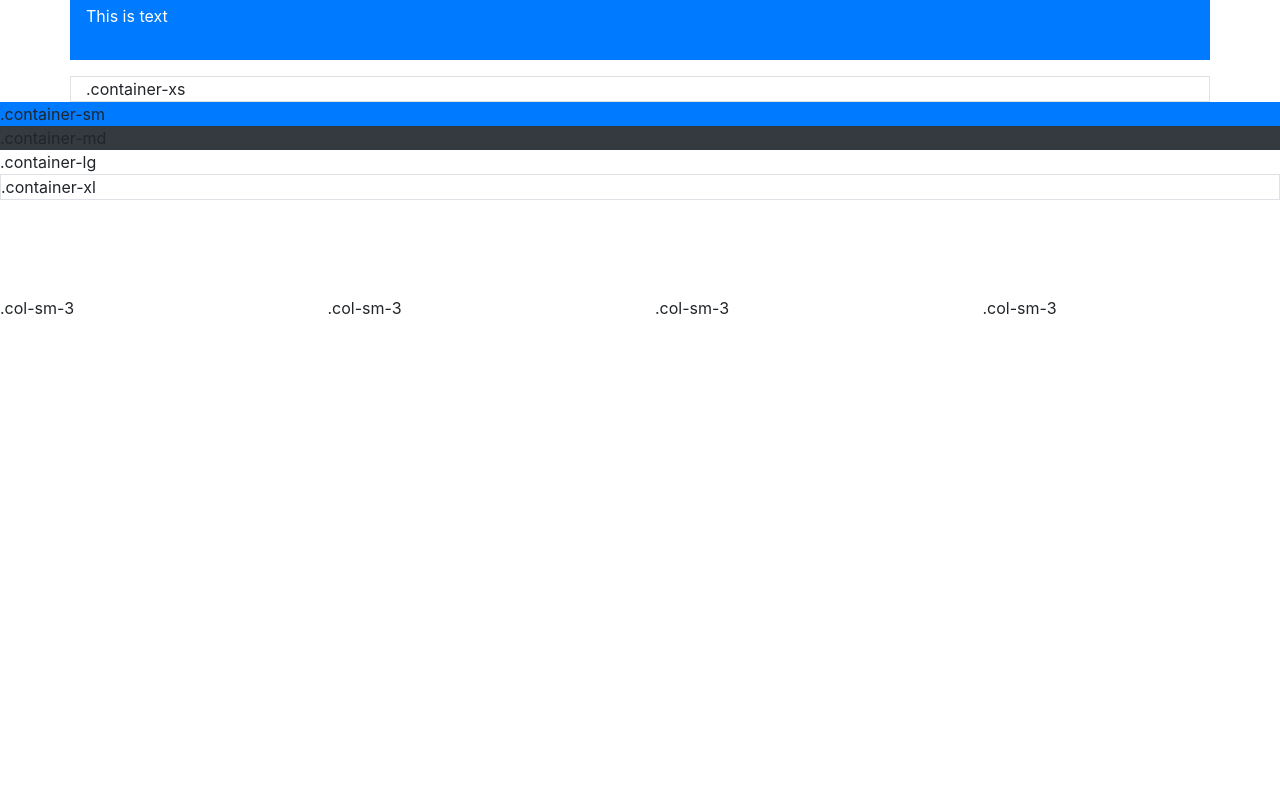
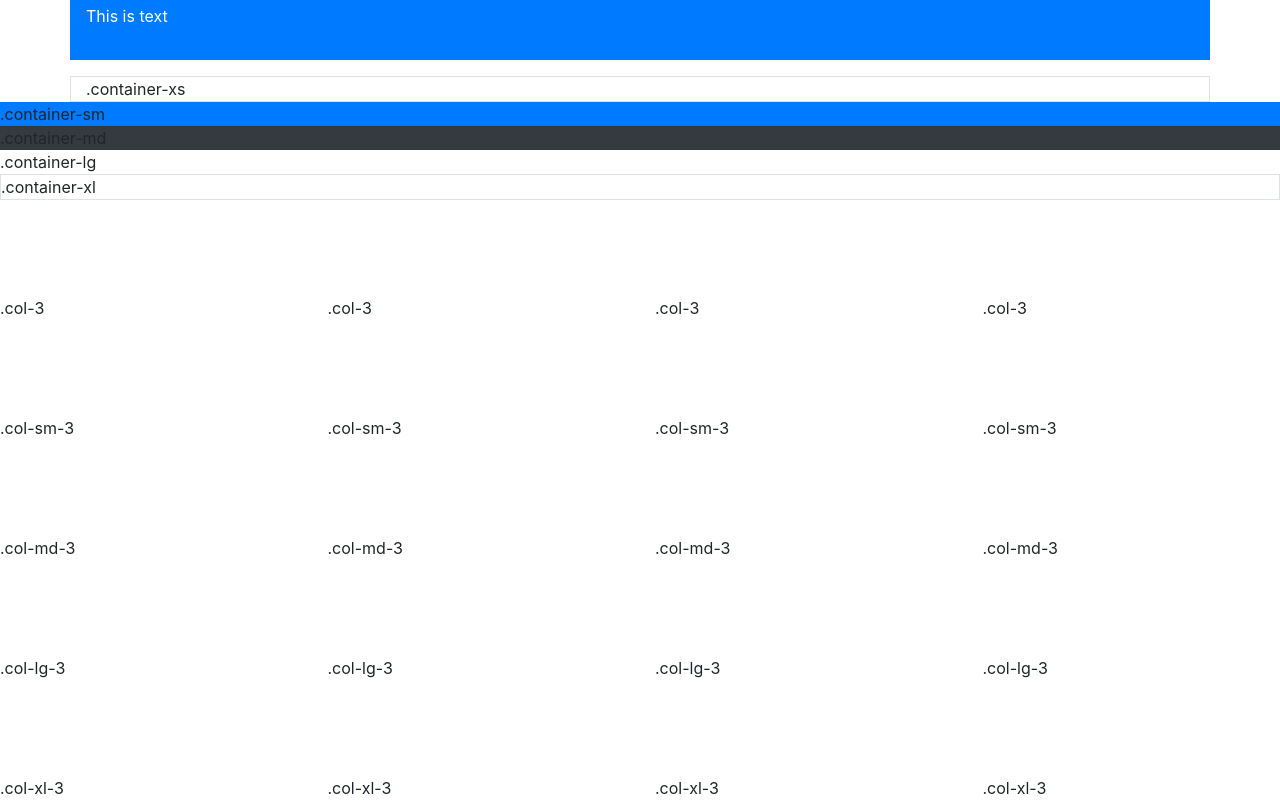
Before and after one commit to sejoma989/bootstrap_ultimate_guide, a plain HTML site: page 02-Components/components.html in a window 1280 px wide. Shown: the part 550-1350 px from the top of the page. Before the commit the page ends 870 px from the top, so only its background shows below. Drawn offline with nearby package versions, Linux system fonts and the light colour scheme.

Commit message:
S5e24 grid basic

```diff
--- a/02-Components/components.html
+++ b/02-Components/components.html
@@ -57,13 +57,43 @@
 
     <!-- 02. Grid basics -->
     <div class="row">
+      <div class="col-3">.col-3</div>
+      <div class="col-3">.col-3</div>
+      <div class="col-3">.col-3</div>
+      <div class="col-3">.col-3</div>
+    </div>
+
+    <br><br><br><br>
+    <div class="row">
       <div class="col-sm-3">.col-sm-3</div>
       <div class="col-sm-3">.col-sm-3</div>
       <div class="col-sm-3">.col-sm-3</div>
       <div class="col-sm-3">.col-sm-3</div>
     </div>
 
+    <br><br><br><br>
+    <div class="row">
+      <div class="col-md-3">.col-md-3</div>
+      <div class="col-md-3">.col-md-3</div>
+      <div class="col-md-3">.col-md-3</div>
+      <div class="col-md-3">.col-md-3</div>
+    </div>
 
+    <br><br><br><br>
+    <div class="row">
+      <div class="col-lg-3">.col-lg-3</div>
+      <div class="col-lg-3">.col-lg-3</div>
+      <div class="col-lg-3">.col-lg-3</div>
+      <div class="col-lg-3">.col-lg-3</div>
+    </div>
+
+    <br><br><br><br>
+    <div class="row">
+      <div class="col-xl-3">.col-xl-3</div>
+      <div class="col-xl-3">.col-xl-3</div>
+      <div class="col-xl-3">.col-xl-3</div>
+      <div class="col-xl-3">.col-xl-3</div>
+    </div>
 
     <!-- Optional JavaScript -->
     <!-- jQuery first, then Popper.js, then Bootstrap JS -->
```
Also changed, not shown: 1 other file.
